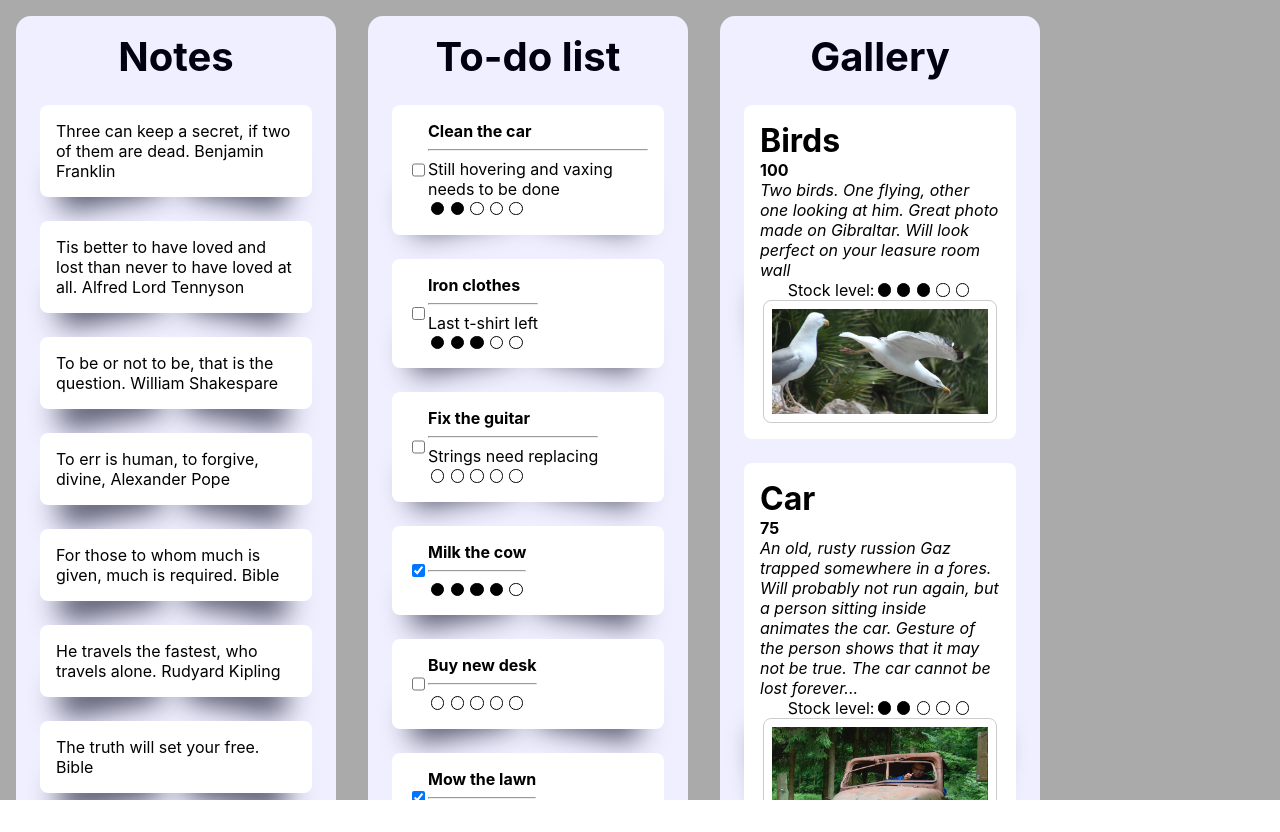
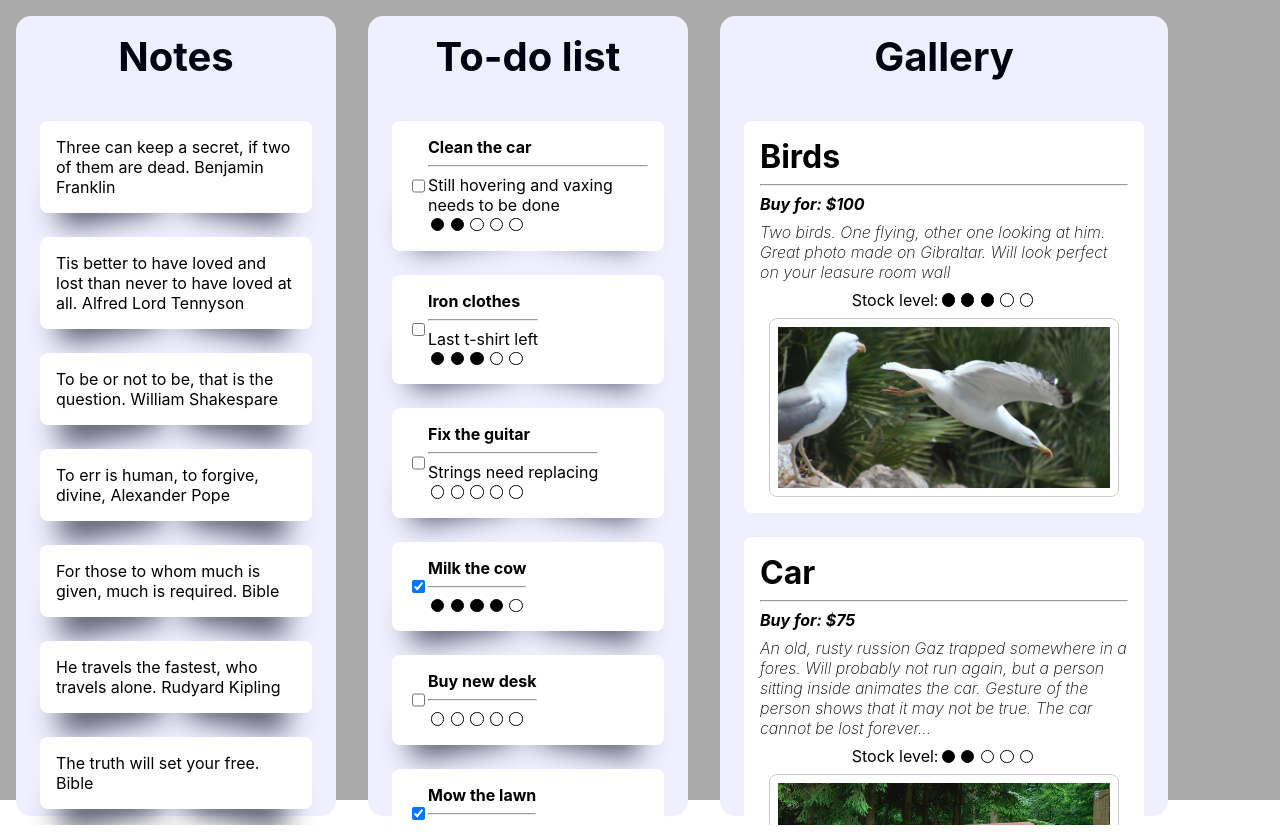
Before and after one commit to gudmar/ListsDemo, a React (Create React App) app in the folder lists-demo/: page / in a window 1280 px wide. Before the commit the page ends 800 px from the top, so only its background shows below. Built offline with nearby package versions, Linux system fonts and the light colour scheme.

Commit message:
Photos list style improved

```diff
--- a/lists-demo/src/GlobalStyling/styleList.ts
+++ b/lists-demo/src/GlobalStyling/styleList.ts
@@ -1,10 +1,14 @@
 import { createUseStyles } from "react-jss";
 import { CustomTheme } from "../Types/themes"
+
+const TITLE_SIZE = '2.5rem';
+const TITLE_MARGIN = '1rem';
+const TITLE_LOST = '4.5rem';
 
 export const useListStyles = createUseStyles({
     board: (theme: CustomTheme) => ({
         backgroundColor: theme.customBackground,
-        overflow: 'auto',
+        // overflow: 'auto',
         // width: '100vw',
         height: '100vh',
         fontFamily: theme.customFontStyles,
@@ -15,8 +19,8 @@ export const useListStyles = createUseStyles({
         fontWeight: 'bold',
         color: theme.listTitleColor,
         textAlign: 'center',
-        fontSize: '2.5rem',
-        margin: '1rem',
+        fontSize: TITLE_SIZE,
+        margin: TITLE_MARGIN,
 
 
     }),
@@ -34,7 +38,7 @@ export const useListStyles = createUseStyles({
         display: 'inline-block',
         position: 'relative',
         zIndex: '1',
-        overflow: 'auto',
+        // overflow: 'auto',
         backgroundColor: theme.listBackground,
         margin: '1rem'
     }),
@@ -110,9 +114,23 @@ export const useListStyles = createUseStyles({
     }),
     picturePrice: (theme: CustomTheme) => ({
         fontWeight: 'bold',
+        fontStyle: 'italic',
+        margin: '0.5rem 0 0.5rem 0'
     }),
     pictureMessage: (theme: CustomTheme) => ({
         fontStyle: 'italic',
-    })
+        fontWeight: '150',
+        margin: '0.5rem 0 0.5rem 0'
+    }),
+    stockLevel: {
+        margin: '0.5rem 0 0.5rem 0'
+    },
+    extraWidthForList: () => ({
+        width: '35%'
+    }),
+    overflowAuto: {
+        height: `calc(100vh - ${TITLE_LOST})`,
+        overflow: 'auto'
+    }
 
 })
--- a/lists-demo/src/SOLIDViolation/Components/SolidViolationList/List.tsx
+++ b/lists-demo/src/SOLIDViolation/Components/SolidViolationList/List.tsx
@@ -52,9 +52,12 @@ const List = ({
     }, []) // LOAD DATA. Violates DIP
 
     return (
-        <div className={classes.listWrapper}>
+        <div className={`${classes.listWrapper} ${type===PHOTOS && classes.extraWidthForList}`}>
+            {/* Violation of DIP with this type prop */}
             <div className={classes.listTitle}>{getListTitle(type)}</div>
-            {/* //violation of open close principle */}
+            {/* //violation of open close principle with getListTitle and knowledge of type*/}
+            {/* Also violation of DIP as this is a generic component and it should not know about type */}
+            <div className={classes.overflowAuto}>
                 {
                     data.map((item, index) => {
                         return (
@@ -68,6 +71,7 @@ const List = ({
                     })
                 }
             </div>
+        </div>
     )
 }
 
--- a/lists-demo/src/SOLIDViolation/Components/SolidViolationList/ListItem.tsx
+++ b/lists-demo/src/SOLIDViolation/Components/SolidViolationList/ListItem.tsx
@@ -69,9 +69,10 @@ const PhotoListItem = ({
     return (
         <div className={classes.listItem}>
             <div className={classes.pictureTitle}>{title}</div>
-            <div className={classes.picturePrice}>{price}</div>
+            <hr/>
+            <div className={classes.picturePrice}>Buy for: ${price}</div>
             <div className={classes.pictureMessage}>{message}</div>
-            <div className={classes.center}>
+            <div className={`${classes.center} ${classes.stockLevel}`}>
                 Stock level:
                 <DoneStage level={stockLevel} />
             </div>
```
Lines whose indentation alone changed are shown as unchanged.
